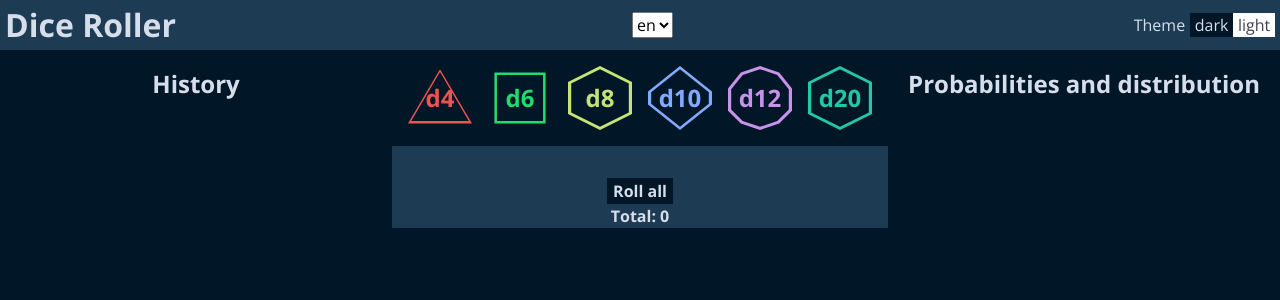
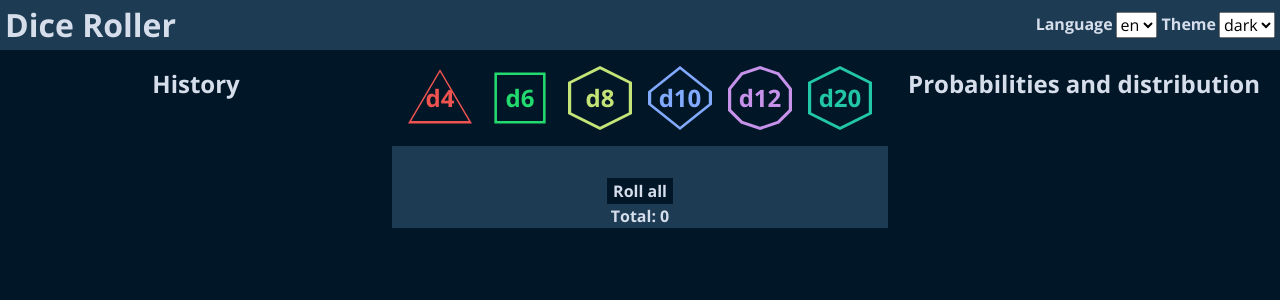
Before and after one commit to zylvve/dice-roller, a Vue app: page / in a window 1280 px wide. Shown: the top 300 px of the page. Built offline with nearby package versions, Linux system fonts and the light colour scheme.

Commit message:
Settings container

```diff
--- a/src/components/header/HeaderPanel.vue
+++ b/src/components/header/HeaderPanel.vue
@@ -7,8 +7,10 @@ import ThemePicker from './ThemePicker.vue';
 <template>
   <header class="header-panel">
     <h1>{{ $t('message.dice_roller_title') }}</h1>
-    <LocaleSwitcher/>
-    <ThemePicker/>
+    <div class="settings-container">
+      <LocaleSwitcher/>
+      <ThemePicker/>
+    </div>
   </header>
 </template>
 
@@ -24,4 +26,18 @@ import ThemePicker from './ThemePicker.vue';
   padding: 0 5px;
   height: 50px;
 }
+
+.settings-container {
+  display: flex;
+  gap: 5px;
+}
+
+.settings-container span {
+  font-weight: bold;
+}
+
+.setting {
+  display: flex;
+  gap: 3px;
+}
 </style>
--- a/src/components/header/LocaleSwitcher.vue
+++ b/src/components/header/LocaleSwitcher.vue
@@ -1,5 +1,6 @@
 <template>
-  <div class="locale-changer">
+  <div class="setting locale-changer">
+    <span class="language">{{ $t('message.language') }}</span>
     <select v-model="$i18n.locale">
       <option v-for="locale in $i18n.availableLocales" :key="`locale-${locale}`" :value="locale">{{ locale }}</option>
     </select>
--- a/src/components/header/ThemePicker.vue
+++ b/src/components/header/ThemePicker.vue
@@ -1,35 +1,16 @@
 <script setup lang="ts">
 import { store } from '../../store'
+import { availableThemes } from '../../themes';
+
 </script>
 
 <template>
-  <div class="theme-picker">
+  <div class="setting theme-picker">
     <span class="theme">{{ $t('message.theme') }}</span>
-    <span class="dark" @click="store.setTheme('night-owl')">
-      {{ $t('message.dark') }}
-    </span>
-    <span class="light" @click="store.setTheme('night-owl-light')">
-      {{ $t('message.light') }}
-    </span>
+    <select v-model="store.theme">
+      <option v-for="theme in availableThemes" :key="`theme-${theme.label}`" :value="theme.value">
+        {{ $t(`message.${theme.label}`) }}
+      </option>
+    </select>
   </div>
 </template>
-
-<style>
-.theme-picker {
-  display: flex;
-}
-
-.theme-picker span {
-  padding: 0 0.3em;
-}
-
-.theme-picker .dark {
-  background-color: #011627;
-  color: #d6deeb;
-}
-
-.theme-picker .light {
-  background-color: #ffffff;
-  color: #403f53;
-}
-</style>
--- a/src/i18n.ts
+++ b/src/i18n.ts
@@ -8,6 +8,7 @@ const i18n = createI18n({
       message: {
         dice_roller_title: "Dice Roller",
 
+        language: "Language",
         theme: "Theme",
         dark: "dark",
         light: "light",
@@ -29,6 +30,7 @@ const i18n = createI18n({
       message: {
         dice_roller_title: "Игральные кости",
 
+        language: "Язык",
         theme: "Tема",
         dark: "тёмная",
         light: "светлая",
--- a/src/main.ts
+++ b/src/main.ts
@@ -1,7 +1,7 @@
 import { createApp } from 'vue'
 import App from './App.vue'
 import './reset.css'
-import './root.css'
+import './themes.css'
 import i18n from './i18n'
 
 createApp(App).use(i18n).mount('#app')
--- /dev/null
+++ b/src/themes.ts
@@ -0,0 +1,10 @@
+export const availableThemes = [
+  {
+    label: "dark",
+    value: "night-owl",
+  },
+  {
+    label: "light",
+    value: "night-owl-light",
+  },
+]
```
Also changed, not shown: src/themes.css (renamed from src/root.css).
